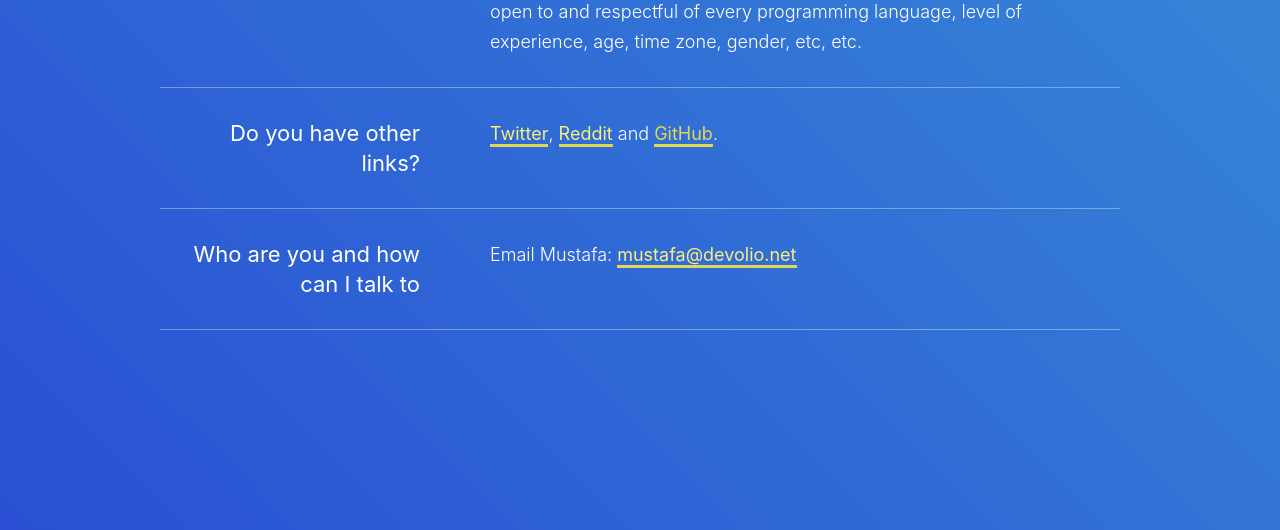
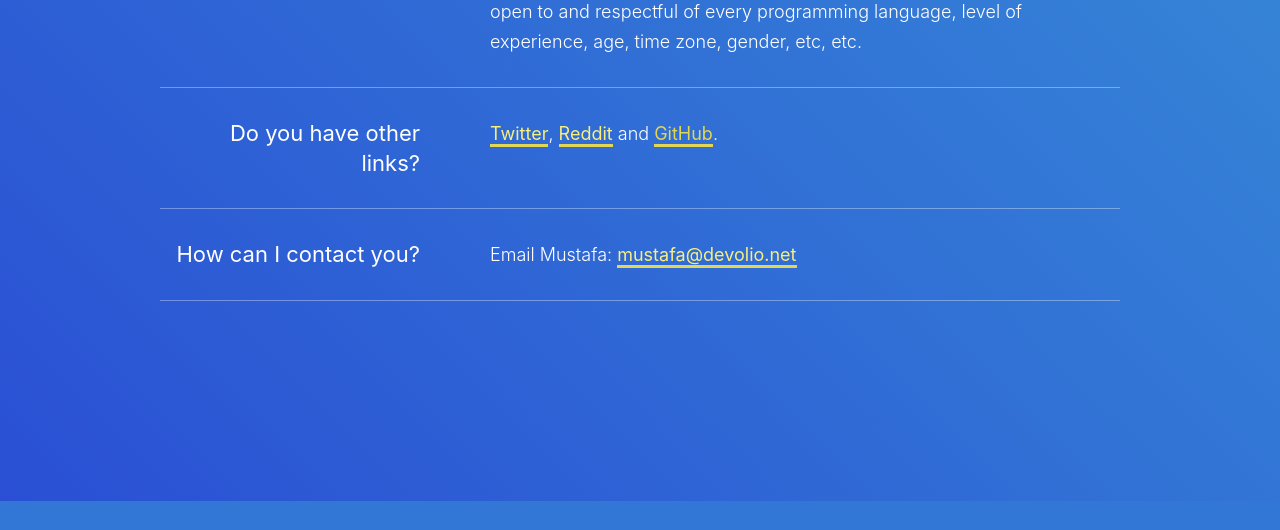
Before and after one commit to devolio/devolio, a Django app: page / in a window 1280 px wide. Shown: the part 852-1382 px from the top of the page. After the commit the page ends 1353 px from the top, so only its background shows below. Run offline with Django 3.2, Linux system fonts and the light colour scheme; some libraries are stand-ins or nearby versions.

Commit message:
minor fix

```diff
--- a/website/templates/website/index.html
+++ b/website/templates/website/index.html
@@ -70,7 +70,7 @@
                 </div>
                 <div class="w-row row">
                     <div class="w-col w-col-4">
-                        <h3 class="h3">Who are you and how can I talk to</h3>
+                        <h3 class="h3">How can I contact you?</h3>
                     </div>
                     <div class="w-col w-col-8">
                         <p class="table-text">Email Mustafa: <span class="text-normal-weight"><a class="link" href="mailto:mustafa@devolio.net?subject=Devolio">mustafa@devolio.net</a></span>
```
